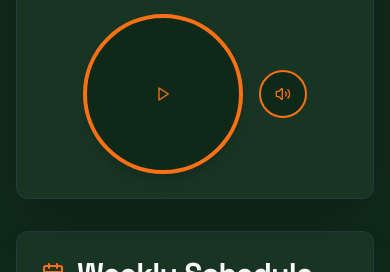
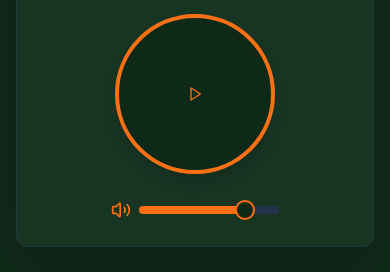
Before and after one commit to poloztech123/radio-new, a Next.js app: page / in a window 390 px wide. Shown: the part 509-781 px from the top of the page. Built offline with nearby package versions, Linux system fonts and the light colour scheme.

Commit message:
make the volume control horizontal and should be compatible for mobile a

```diff
--- a/src/components/RadioPage.tsx
+++ b/src/components/RadioPage.tsx
@@ -420,23 +420,17 @@ export function RadioPage() {
                                                 {isLoading ? <Loader2 className="w-32 h-32 text-primary animate-spin" /> : (isPlaying ? <Pause className="w-32 h-32 text-primary" /> : <Play className="w-32 h-32 text-primary" />)}
                                             </Button>
                                         </div>
-                                         <Popover>
-                                            <PopoverTrigger asChild>
-                                                <Button variant="outline" size="icon" className="w-12 h-12 rounded-full border-2 border-primary">
+                                    </div>
+                                    <div className="w-full max-w-[200px] flex items-center gap-2 px-4">
                                         <VolumeIcon className="w-6 h-6 text-primary" />
-                                                </Button>
-                                            </PopoverTrigger>
-                                            <PopoverContent className="w-auto p-2">
                                         <Slider
                                             defaultValue={[volume * 100]}
                                             max={100}
                                             step={1}
-                                                    orientation="vertical"
-                                                    className="h-24"
+                                            className="w-full"
                                             onValueChange={(value) => setVolume(value[0] / 100)}
+                                            aria-label="Volume control"
                                         />
-                                            </PopoverContent>
-                                        </Popover>
                                     </div>
                                 </CardContent>
                             </Card>
```
Lines whose indentation alone changed are shown as unchanged.
